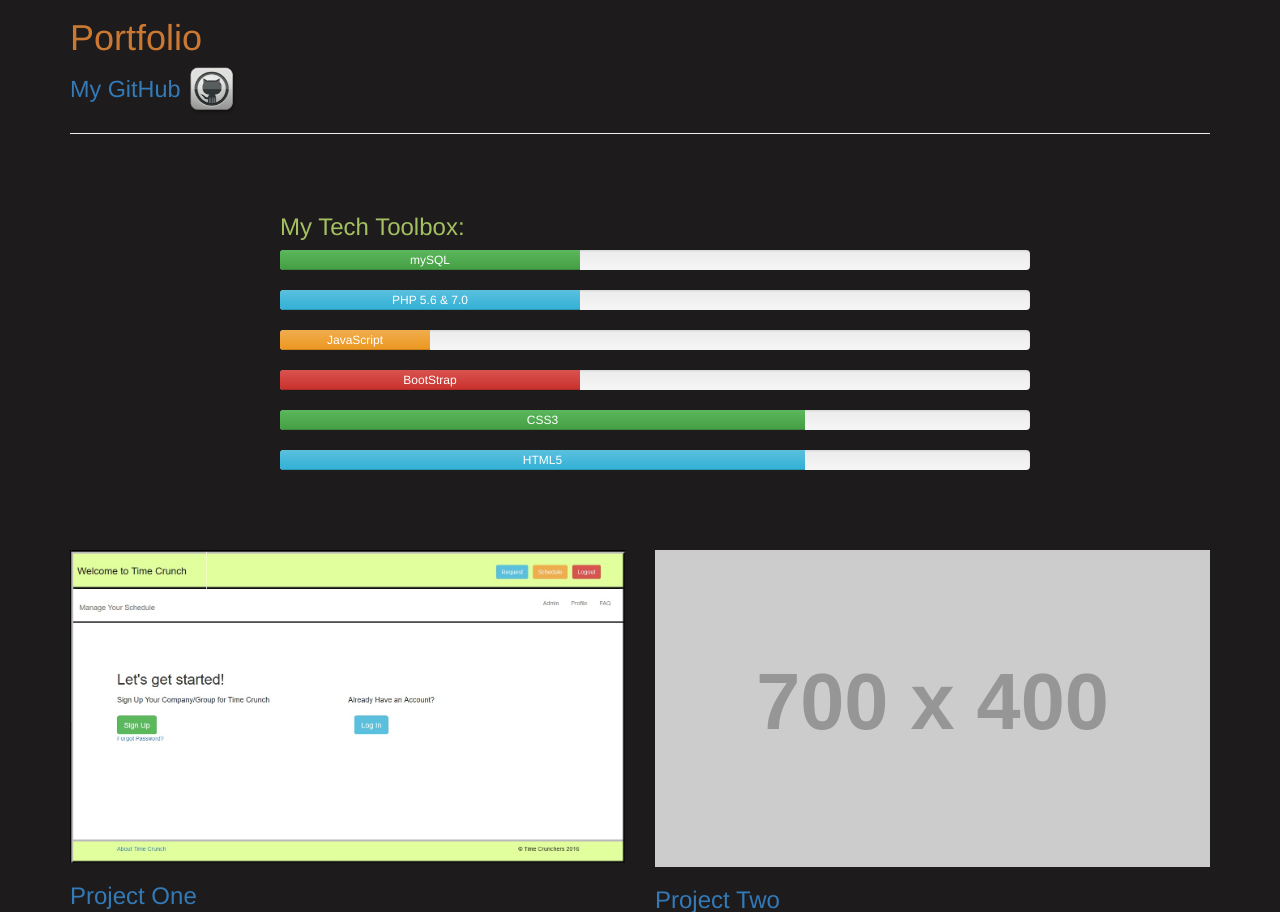
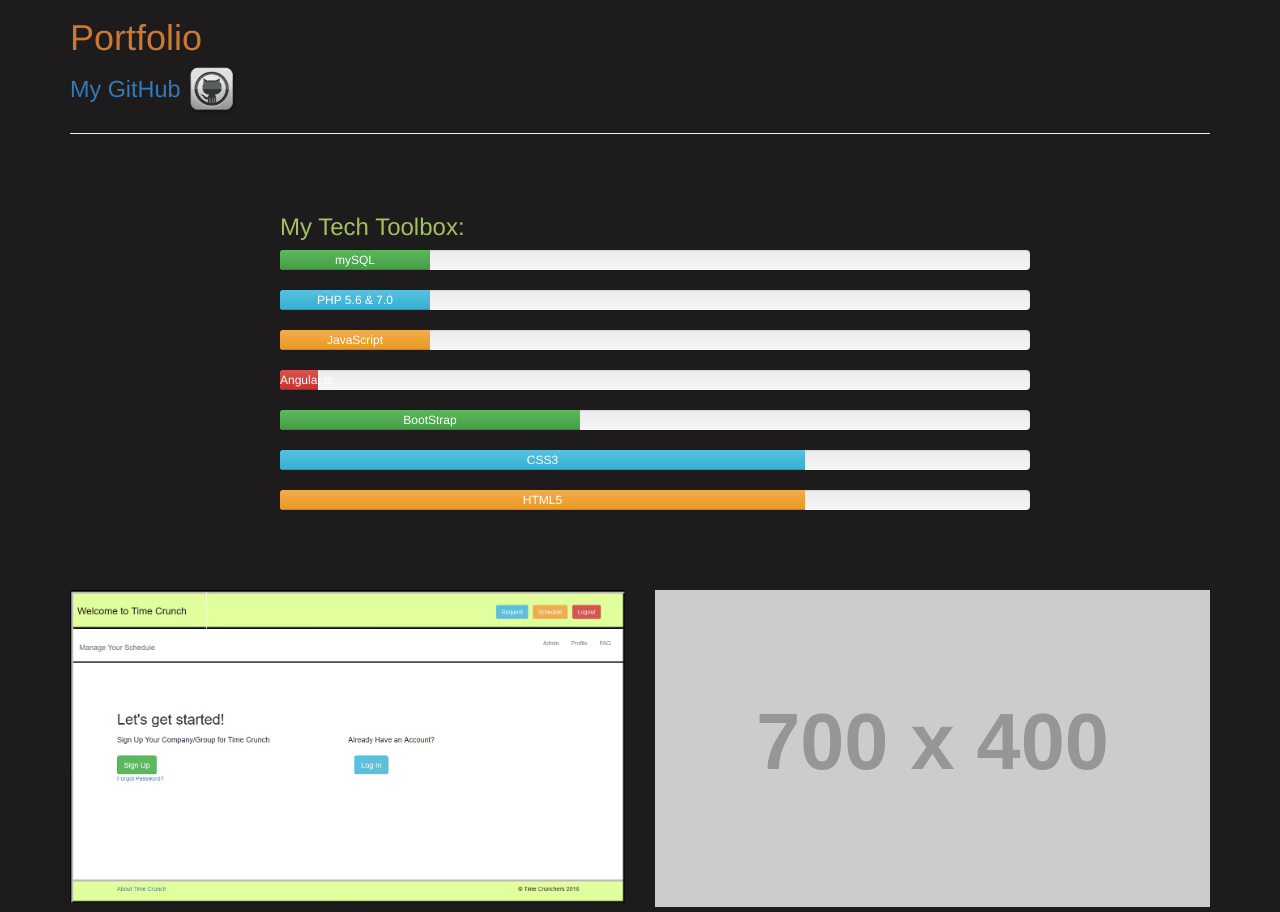
Before and after one commit to elainethomas/el41net, a PHP site: page / in a window 1280 px wide. Shown: the part 1112-2024 px from the top of the page. Run offline with PHP 8.4, Linux system fonts and the light colour scheme; grey boxes labelled with a size stand in for pictures from a placeholder-image service; some libraries are stand-ins or nearby versions.

Commit message:
added angular js and adjusted progress bars

```diff
--- a/public_html/index.php
+++ b/public_html/index.php
@@ -109,16 +109,16 @@
 						<div class="col-md-8">
 							<h3 class="jtron-h3">My Tech Toolbox:</h3>
 							<div class="progress">
-								<div class="progress-bar progress-bar-success" role="progressbar" aria-valuenow="40"
+								<div class="progress-bar progress-bar-success" role="progressbar" aria-valuenow="20"
 									  aria-valuemin="0"
-									  aria-valuemax="100" style="width:40%">
+									  aria-valuemax="100" style="width:20%">
 									mySQL
 								</div>
 							</div>
 							<div class="progress">
-								<div class="progress-bar progress-bar-info" role="progressbar" aria-valuenow="40"
+								<div class="progress-bar progress-bar-info" role="progressbar" aria-valuenow="20"
 									  aria-valuemin="0"
-									  aria-valuemax="100" style="width:40%">
+									  aria-valuemax="100" style="width:20%">
 									PHP 5.6 & 7.0
 								</div>
 							</div>
@@ -130,21 +130,28 @@
 								</div>
 							</div>
 							<div class="progress">
-								<div class="progress-bar progress-bar-danger" role="progressbar" aria-valuenow="40"
+								<div class="progress-bar progress-bar-danger" role="progressbar" aria-valuenow="5"
+									  aria-valuemin="0"
+									  aria-valuemax="100" style="width:5%">
+									Angular.js
+								</div>
+							</div>
+							<div class="progress">
+								<div class="progress-bar progress-bar-success" role="progressbar" aria-valuenow="40"
 									  aria-valuemin="0"
 									  aria-valuemax="100" style="width:40%">
 									BootStrap
 								</div>
 							</div>
 							<div class="progress">
-								<div class="progress-bar progress-bar-success" role="progressbar" aria-valuenow="70"
+								<div class="progress-bar progress-bar-info" role="progressbar" aria-valuenow="70"
 									  aria-valuemin="0"
 									  aria-valuemax="100" style="width:70%">
 									CSS3
 								</div>
 							</div>
 							<div class="progress">
-								<div class="progress-bar progress-bar-info" role="progressbar" aria-valuenow="70"
+								<div class="progress-bar progress-bar-warning" role="progressbar" aria-valuenow="70"
 									  aria-valuemin="0"
 									  aria-valuemax="100" style="width:70%">
 									HTML5
```
